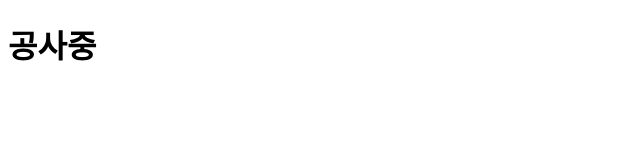
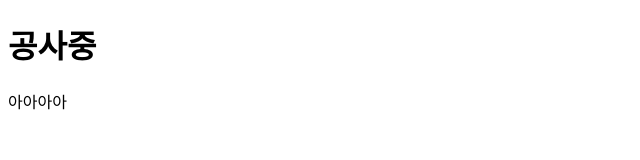
Before and after one commit to oxy88/teamquick-web, a Gatsby site: page / in a window 1280 px wide. Shown: the full height of the page, 0-640 px from the left. Built offline with nearby package versions, Linux system fonts and the light colour scheme; Gatsby itself is replaced by a stand-in of ours.

Commit message:
add a line

```diff
--- a/src/pages/index.js
+++ b/src/pages/index.js
@@ -4,6 +4,7 @@ import Link from 'gatsby-link'
 const IndexPage = () => (
   <div>
     <h1>공사중</h1>
+    <p>아아아아</p>
   </div>
 )
 
```
